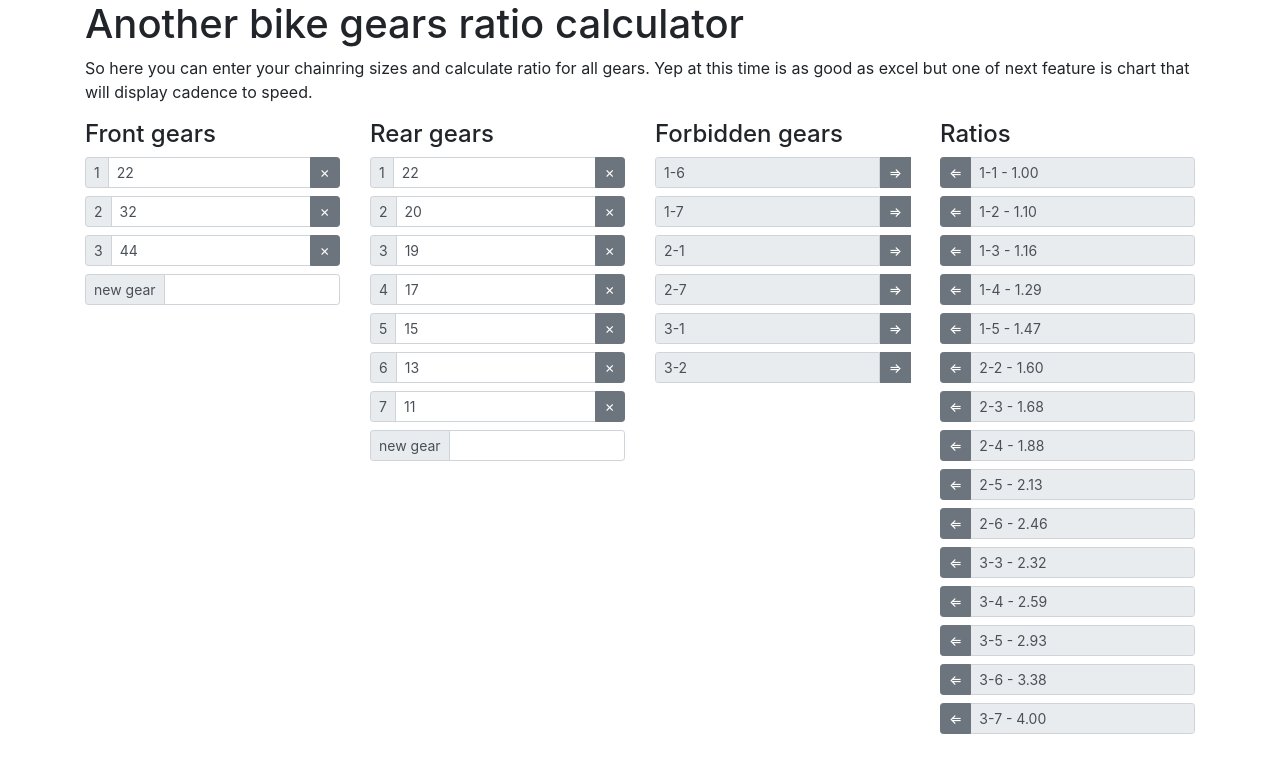
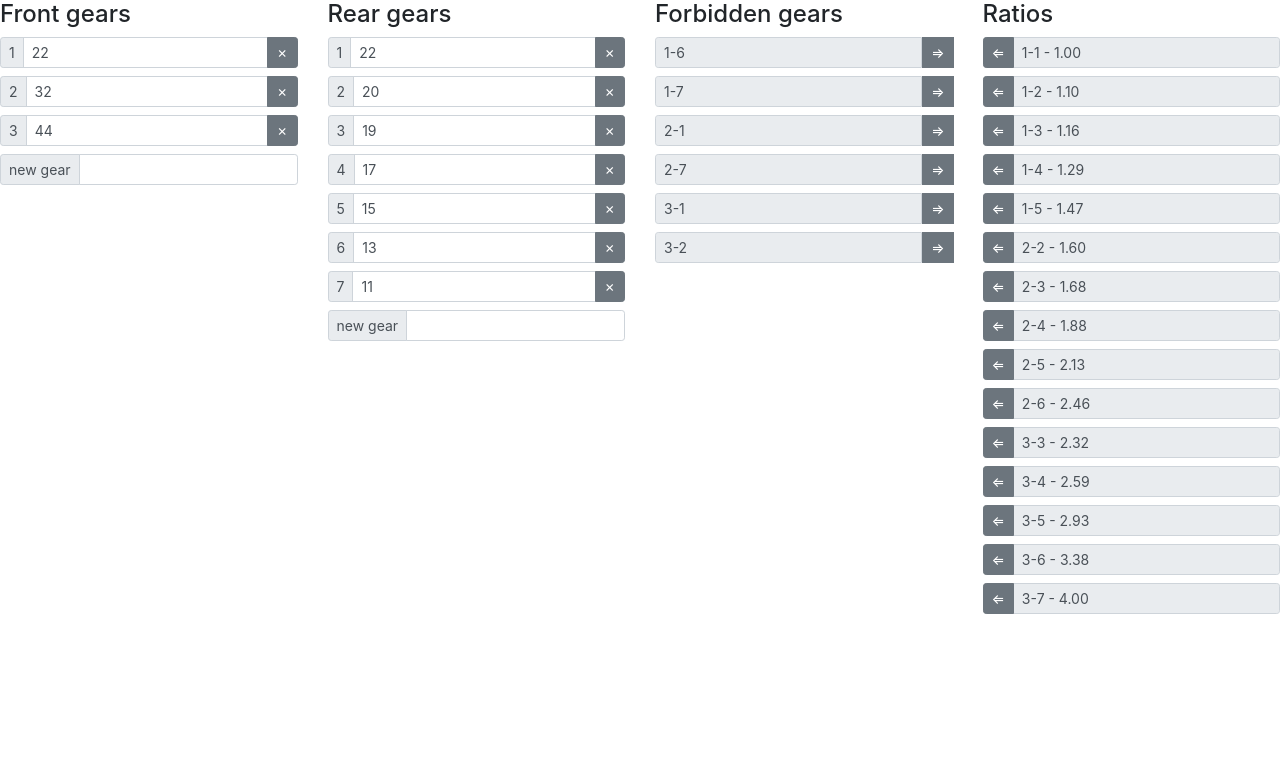
Before and after one commit to banciur/bike-gears, a React app: page / in a window 1280 px wide. Shown: the top 772 px of the page. Built offline with nearby package versions, Linux system fonts and the light colour scheme; the HTML template or start-up script is replaced by a standard one.

Commit message:
Move description out of React to make google crawler happy

```diff
--- a/src/App.tsx
+++ b/src/App.tsx
@@ -1,5 +1,4 @@
 import * as React from "react";
-import { Container, Row, Col } from "reactstrap";
 
 import { ChainGearboxComponent } from "./components/ChainGearboxComponent";
 import { ChainGearbox } from "./models/ChainGearbox";
@@ -10,21 +9,4 @@ const forbiddenGears = ["2-1", "3-2", "1-7", "1-6", "2-7", "3-1"];
 
 const chainGearbox = new ChainGearbox(frontGears, rearGears, forbiddenGears);
 
-export const App = () => (
-  <Container>
-    <Row>
-      <Col>
-        <h1>Another bike gears ratio calculator</h1>
-        <p>
-          So here you can enter your chainring sizes and calculate ratio for all gears. Yep at this time is as good as
-          excel but one of next feature is chart that will display cadence to speed.
-        </p>
-      </Col>
-    </Row>
-    <Row>
-      <Col>
-        <ChainGearboxComponent chainGearbox={chainGearbox} />
-      </Col>
-    </Row>
-  </Container>
-);
+export const App = () => <ChainGearboxComponent chainGearbox={chainGearbox} />;
```
Also changed, not shown: 1 other file (tests, documents, lock files or other folders).
